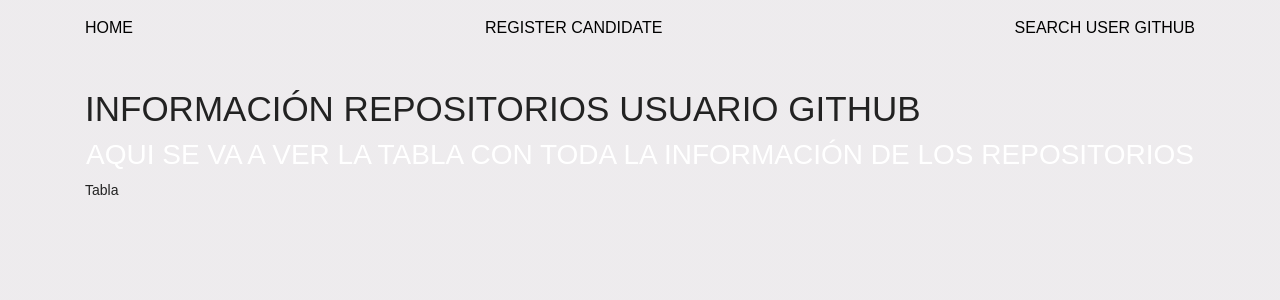
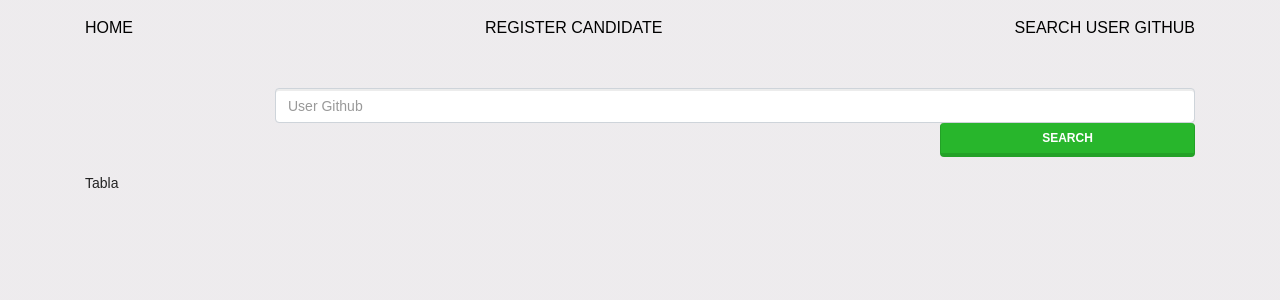
Before and after one commit to anamariaagudelo/prueba-react, a React (Create React App) app: page /search in a window 1280 px wide. Shown: the top 300 px of the page. Built offline with nearby package versions, Linux system fonts and the light colour scheme.

Commit message:
Form Search Github OK

```diff
--- /dev/null
+++ b/src/screens/Error/ErrorSearchUser.js
@@ -0,0 +1,11 @@
+import React from 'react';
+
+const ErrorSearchUser = ()=> {
+    return(
+        <div>
+            <div className="alert alert-danger text-center">User Github required</div>
+        </div>
+    )
+}
+
+export default ErrorSearchUser;
--- a/src/screens/RegisterCandidate/RegisterCandidateForm.js
+++ b/src/screens/RegisterCandidate/RegisterCandidateForm.js
@@ -1,5 +1,6 @@
 import React, { Component } from 'react';
 import uuid from 'uuid';
+
 
 
 class RegisterCandidateForm extends Component {
@@ -62,7 +63,7 @@ class RegisterCandidateForm extends Component {
         const ErrorExist = this.state.error;
 
         return (
-            <div className="car-mt-5">
+            <div className="card-mt-5">
                 <h2 className="card-title text-center mb-5">REGISTRAR CANDIDATO</h2>
                 <form onSubmit={this.createCandidate}>
                     <div className="form-group row">
--- a/src/screens/Router.js
+++ b/src/screens/Router.js
@@ -2,7 +2,7 @@ import React, {Component} from 'react';
 import {BrowserRouter, Route, Switch} from 'react-router-dom';
 import Home from '../screens/Home/Home'
 import SearchUserGithub from '../screens/SearchUserGithub/SearchUserGithub'
-import Error from '../screens/Error/Error'
+import Error from '../screens/Error/ErrorRouter'
 import NavigationBar from '../components/UI/navigation/NavigationBar'
 import RegisterCandidate from '../screens/RegisterCandidate/RegisterCandidate';
 
--- /dev/null
+++ b/src/screens/SearchUserGithub/SearchUserGitHubForm.js
@@ -0,0 +1,44 @@
+import React, { Component } from 'react';
+
+class SearchUserGithub extends Component {
+
+    // refs
+    userRef = React.createRef();
+
+    searchUser = (e) => {
+        e.preventDefault();
+
+        //leer los refs y crear el objeto
+        const search = {
+            user: this.userRef.current.value
+
+        }
+
+        // enviar por props
+        this.props.consultUser(search)
+
+        // resetear formulario
+
+    }
+
+    render() {
+        return (
+            <div className="car-mt-5">
+                <form onSubmit={this.searchUser}>
+                    <div className="form-group row justify-content-end">
+                        <div className="col-sm-8 col-lg-10">
+                            <input ref={this.userRef} type="text" className="form-control" placeholder="User Github" />
+                        </div>
+                        <div className="col-sm-3">
+                            <button type="submit" className="btn btn-success w-100">Search</button>
+                        </div>
+                    </div>
+                </form>
+            </div>
+        )
+    }
+
+}
+
+
+export default SearchUserGithub;
--- a/src/screens/SearchUserGithub/SearchUserGithub.js
+++ b/src/screens/SearchUserGithub/SearchUserGithub.js
@@ -1,15 +1,83 @@
 import React, { Component } from 'react';
+import SearchUserGitHubForm from '../SearchUserGithub/SearchUserGitHubForm';
+import ErrorSearchUser from '../../screens/Error/ErrorSearchUser'
+
 
 class SearchUserGithub extends Component {
+
+    state = {
+        error: '',
+        consult: {},
+        result: {}
+    }
+
+    componentDidUpdate() {
+        this.consultApi();
+    }
+
+    componentDidMount() {
+        this.setState({
+            error: false
+        })
+    }
+
+    consultApi = () => {
+        const { user } = this.state.consult;
+        if (!user) return null
+
+        //leer la url
+
+        let url = `https://api.github.com/users/${user}/repos`
+
+        //consultar con fetch
+        fetch(url)
+            .then(res => {
+                return res.json();
+            })
+            .then(data => {
+                this.setState({
+                    result: data
+                })
+            })
+            .catch(error => {
+                console.log(error)
+            })
+
+
+
+    }
+
+    consultUser = search => {
+        if (search.user === '') {
+            this.setState({
+                error: true
+            })
+        } else {
+            this.setState({
+                consult: search
+            })
+        }
+    }
+
     render() {
+        const ErrorExist = this.state.error;
+
+        let resultError;
+
+        if (ErrorExist) {
+            resultError = <ErrorSearchUser />
+        }
+
         return (
             <div >
-                <h1>INFORMACIÓN REPOSITORIOS USUARIO GITHUB</h1>
-                <h2>AQUI SE VA A VER LA TABLA CON TODA LA INFORMACIÓN DE LOS REPOSITORIOS</h2>
+                <SearchUserGitHubForm
+                    consultUser={this.consultUser}
+                />
+                {resultError}
                 <p>Tabla</p>
             </div>
         )
     }
 }
 
-export default SearchUserGithub ;
+export default SearchUserGithub;
```
Also changed, not shown: src/screens/SearchUserGithub/TableRepos.js (added, +13 -0 lines), src/screens/Error/ErrorRouter.js (renamed from src/screens/Error/Error.js).
